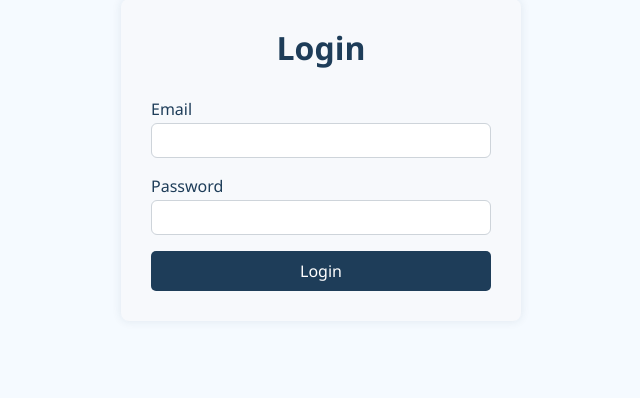
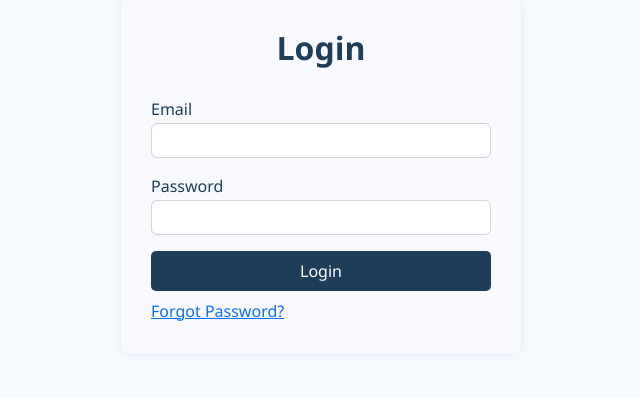
Before and after one commit to Amitha2545/OutEase, a Flask app: page /login in a window 1280 px wide. Shown: the part 155-553 px from the top of the page, without its empty margins (319-959 px from the left). Run offline with Flask 3, Linux system fonts and the light colour scheme; some libraries are stand-ins or nearby versions.

Commit message:
added forgot option

```diff
--- a/templates/login.html
+++ b/templates/login.html
@@ -26,6 +26,9 @@
     </div>
 
     {{ form.submit(class="btn btn-primary") }}
+    <div class="mt-2">
+      <a href="{{ url_for('forgot_password') }}">Forgot Password?</a>
+    </div>
   </form>
 </div>
 
```
Also changed, not shown: instance/outpass.db.
